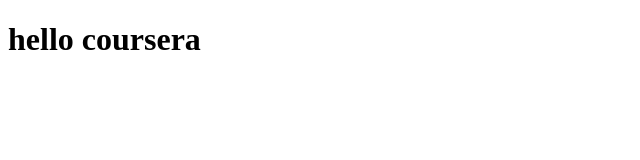
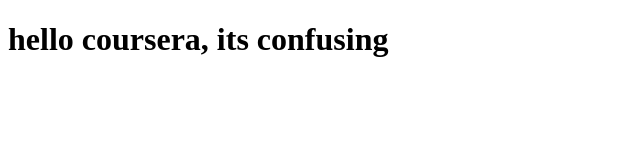
Before and after one commit to srivangala/coursera-test, a plain HTML site: page site/index.html in a window 1280 px wide. Shown: the whole page, without its empty margins (0-640 px from the left). Drawn offline with Linux system fonts and the light colour scheme.

Commit message:
my first page

```diff
--- a/site/index.html
+++ b/site/index.html
@@ -6,6 +6,6 @@
 	<title>hello coursera</title>
 </head>
 <body>
-<h1>hello coursera</h1>
+<h1>hello coursera, its confusing</h1>
 </body>
 </html>
```
